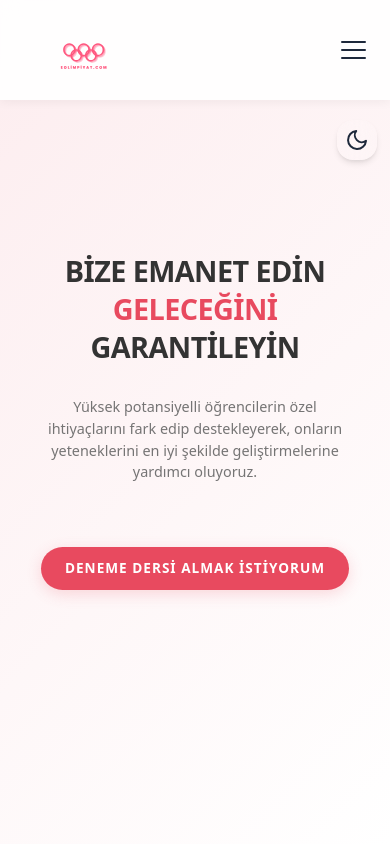
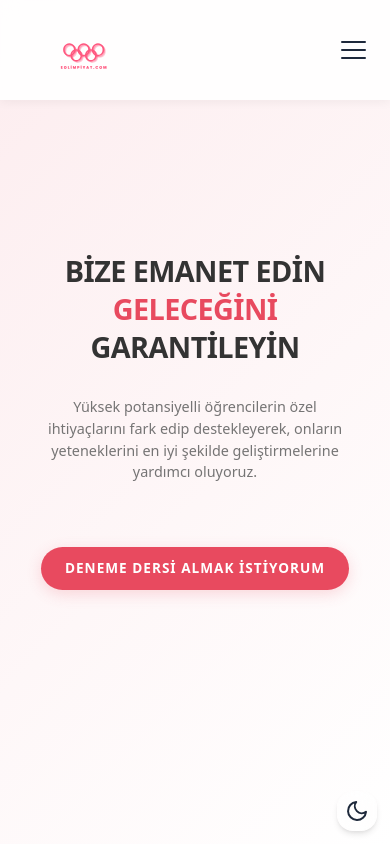
Before and after one commit to alifuatakbas/e-math-frontend, a Next.js app: page / in a window 390 px wide. Shown: the top 844 px of the page. Built offline with nearby package versions, Linux system fonts and the light colour scheme.

Commit message:
mobilenavbar

```diff
--- a/app/styles/Hero.module.css
+++ b/app/styles/Hero.module.css
@@ -267,8 +267,8 @@
   }
 
   .themeToggle {
-    bottom: 1rem;
-    right: 1rem;
+    top: auto;
+    bottom: 2rem;
   }
 }
 
```
